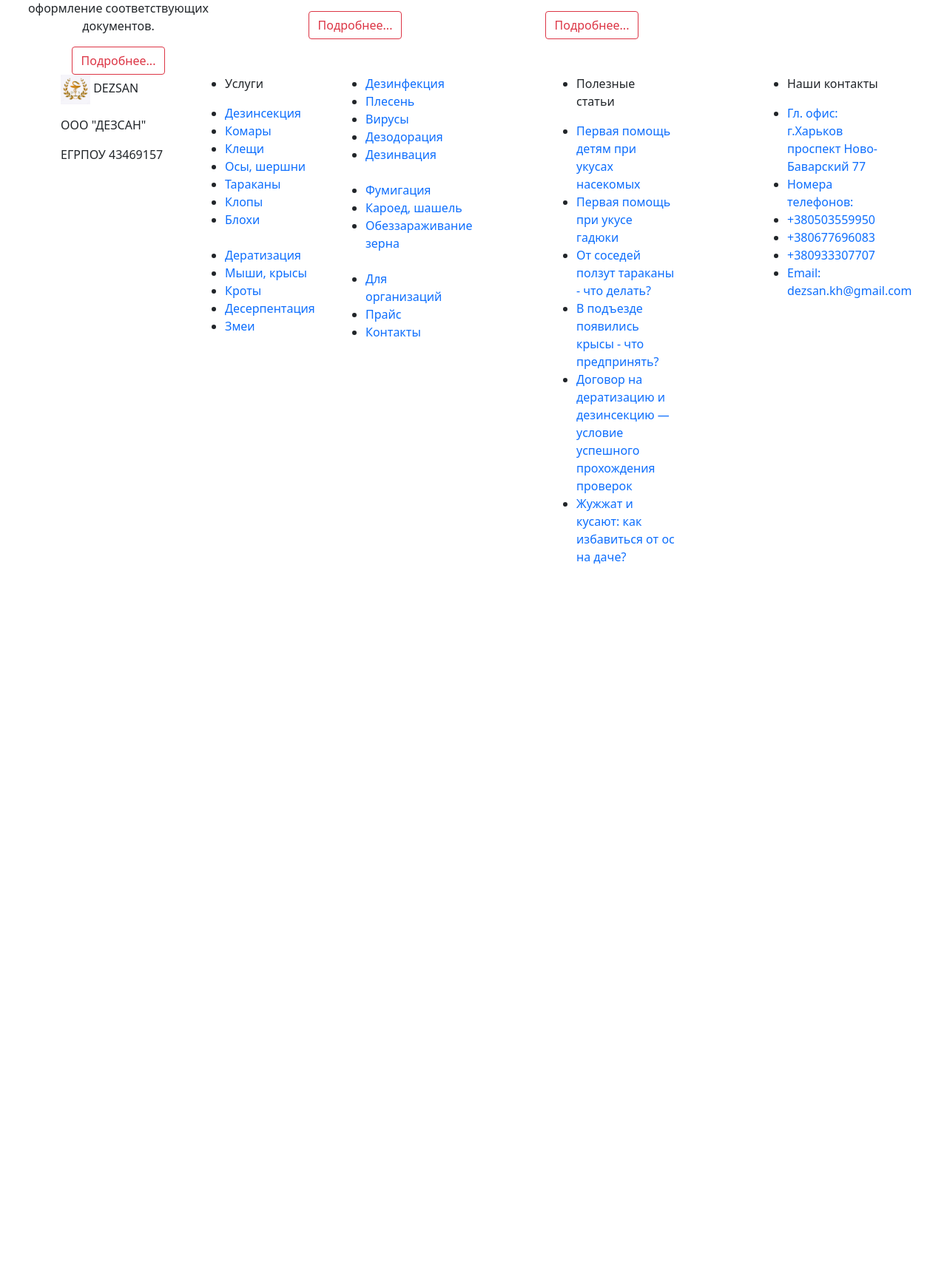
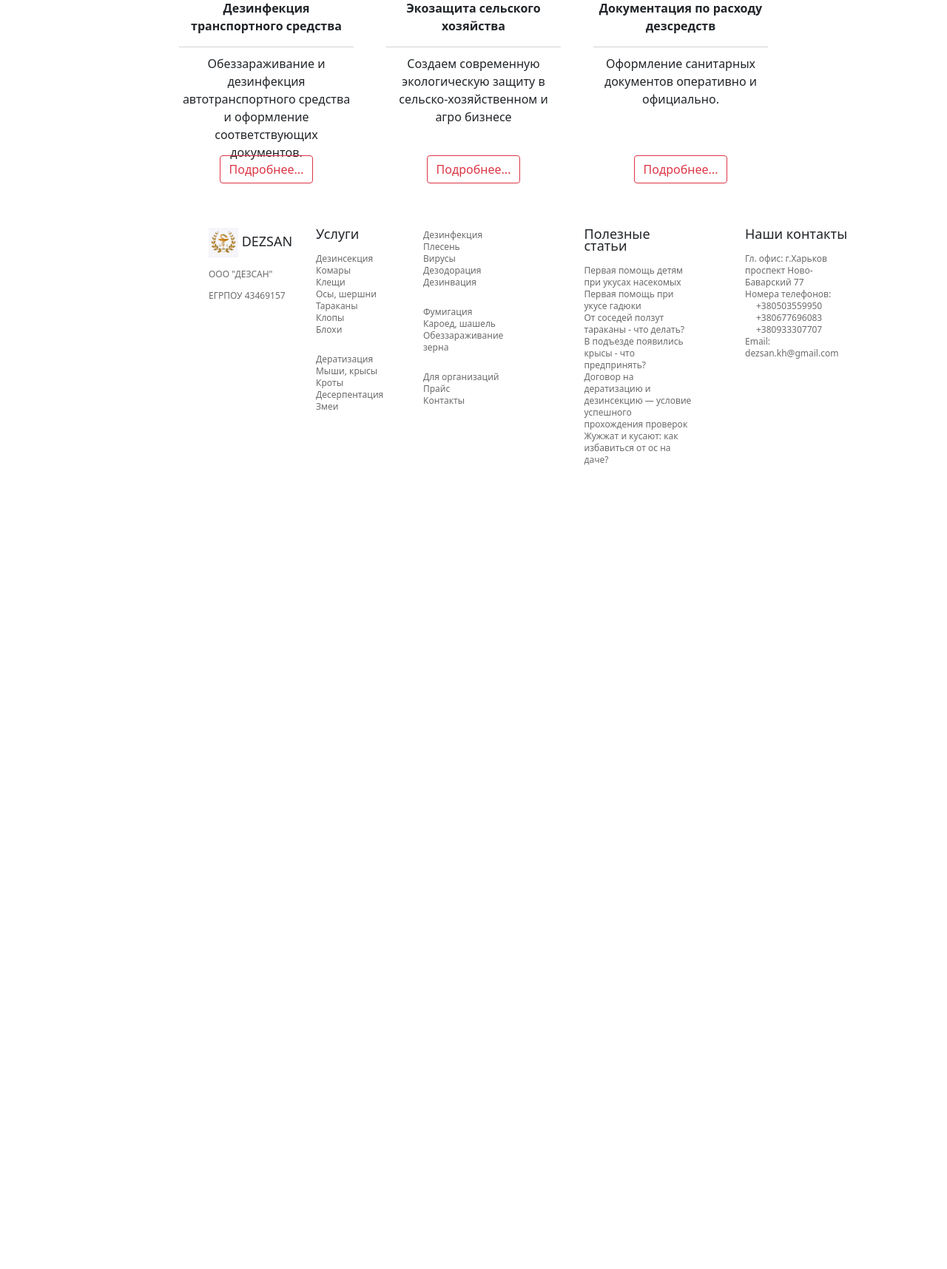
Before and after one commit to vfedirko2022/vfedirko2022.github.io, a PHP site: page /dez.html in a window 1280 px wide. Shown: the part 3284-5000 px from the top of the page at 74% size. Run offline with PHP 8.4, Linux system fonts and the light colour scheme.

Commit message:
Add files via upload

```diff
--- a/css/style_dez.css
+++ b/css/style_dez.css
@@ -1,6 +1,14 @@
 *{
     box-sizing: border-box;
     outline: none;
+    list-style: none;
+}
+.hr{
+    height: 1px;
+    background-color: lightgrey;
+    width: 100%;
+    margin-top: 10px;
+    margin-bottom: 10px;
 }
 ::-webkit-scrollbar {
     width: 13px;
@@ -203,3 +211,97 @@ a{
     color: white;
     text-shadow: 1px 1px 5px black, -1px -1px 2px black;
 }
+
+
+.pryamougol{
+    margin-top: 50px;
+    margin-bottom: 30px;
+    box-sizing: border-box;
+    height: 0;
+    width: 0;
+}
+
+.document_row{
+    justify-content: center;
+}
+.document_block__title{
+    text-transform: uppercase;
+    font-size: 28px;
+    margin: 0 auto;
+    font-weight: 500;
+    margin-top: 20px;
+}
+.title_shadow{
+    text-shadow: 0px 0px 3px white, 1px 1px 2px black;
+}
+
+/* ИСПРАВИТЬ НАДО */
+.title_shadow:hover{
+    text-shadow: 0px 0px 3px #d4ad00, 1px 1px 3px #d46600d3;
+}
+.container_of_the_form_button{
+    box-shadow: 1px 1px 2px black;
+}
+
+.document_card{
+    margin: auto;
+    margin-top: 30px;
+    justify-content: center;
+}
+.document_card_block{
+    width: 260px;
+    margin: 10px;
+    align-items: center;
+}
+.document_card__img{
+    margin: auto
+}
+.document_card_title{
+    font-weight: 600;
+    font-size: 16px;
+}
+.document_card_content{
+    height: 120px;
+}
+.document_card__blockimg{
+    margin: auto;
+}
+.own-create-btn{
+    margin-bottom: 50px;
+}
+.own-create-btn:hover{
+    background: linear-gradient(to bottom right, #d4ad00 0%, #ff0000 150%);
+    text-shadow: 0px 0px 2px black, 0px 0px 4px black, 1px 1px 3px black;
+    transition: text-shadow .3s;
+}
+
+
+
+.footer_block{
+    justify-content: center;
+    margin: 0 200px;
+    width: 870px;
+}
+.footer{
+    padding: 0;
+    margin-right: 0;
+    margin-left: 0;
+}
+.footer ul{
+    padding: 0;
+    margin: 0;
+}
+.footer ul li{
+    line-height: 16px;
+}
+.footer_title{
+    font-size: 18px;
+}
+.footer_content{
+    color: rgb(107, 107, 107);
+    font-size: 12px;
+    line-height: 13px;
+}
+.footer_content_number{
+    padding-left: 15px;
+}
```
